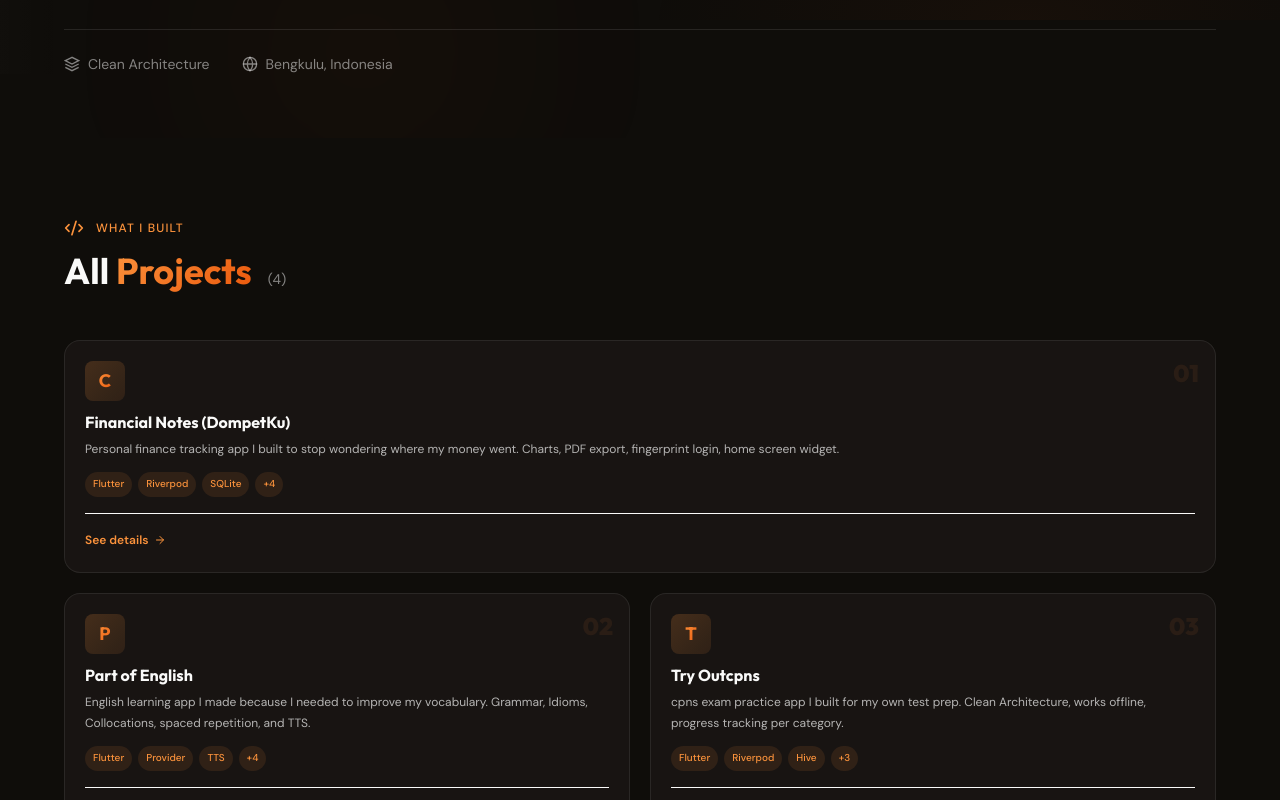
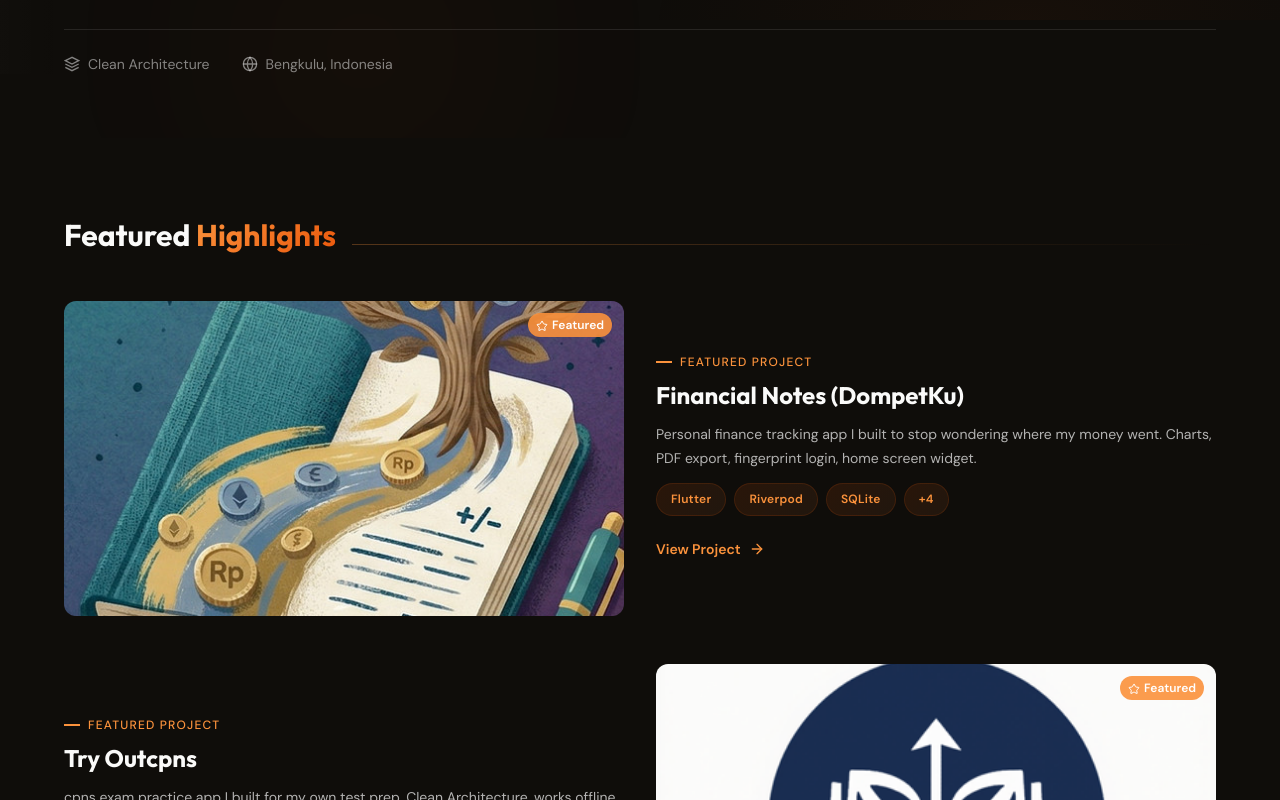
Before and after one commit to imamabdurrahmann/portfolio, a Next.js app: page / in a window 1280 px wide. Shown: the part 780-1580 px from the top of the page. Built offline with nearby package versions, Linux system fonts and the light colour scheme.

Commit message:
feat: remove redundant All Projects from home page

```diff
--- a/src/app/page.tsx
+++ b/src/app/page.tsx
@@ -1,8 +1,7 @@
 import { Banner } from "@/components/Banner";
 import { FeaturedProjects } from "@/components/FeaturedProjects";
-import { Experience } from "@/components/Experience";
+import { LessonsLearned } from "@/components/LessonsLearned";
 import { TechStack } from "@/components/TechStack";
-import { LessonsLearned } from "@/components/LessonsLearned";
 import { FunFacts } from "@/components/FunFacts";
 import { Contact } from "@/components/Contact";
 
@@ -10,7 +9,6 @@ export default function Home() {
   return (
     <div className="flex flex-col">
       <Banner />
-      <Experience />
       <FeaturedProjects />
       <LessonsLearned />
       <TechStack />
```
